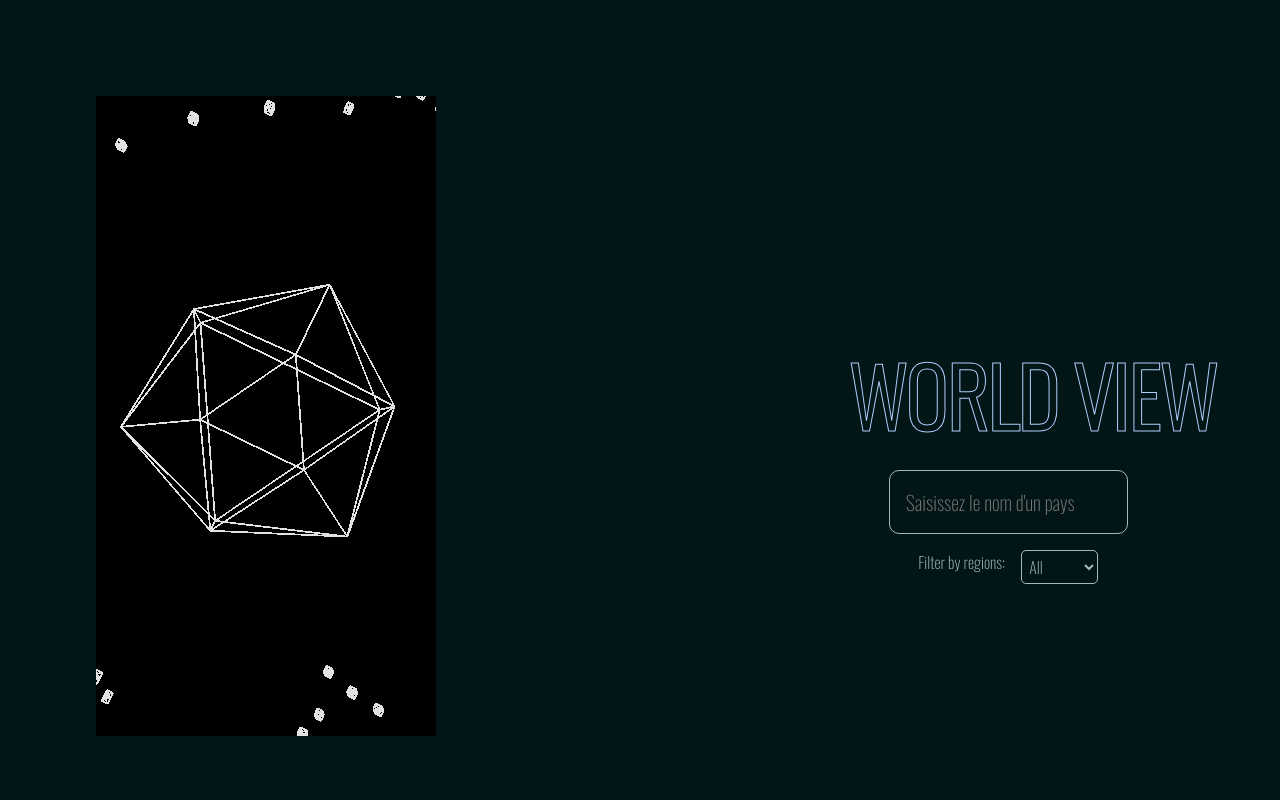
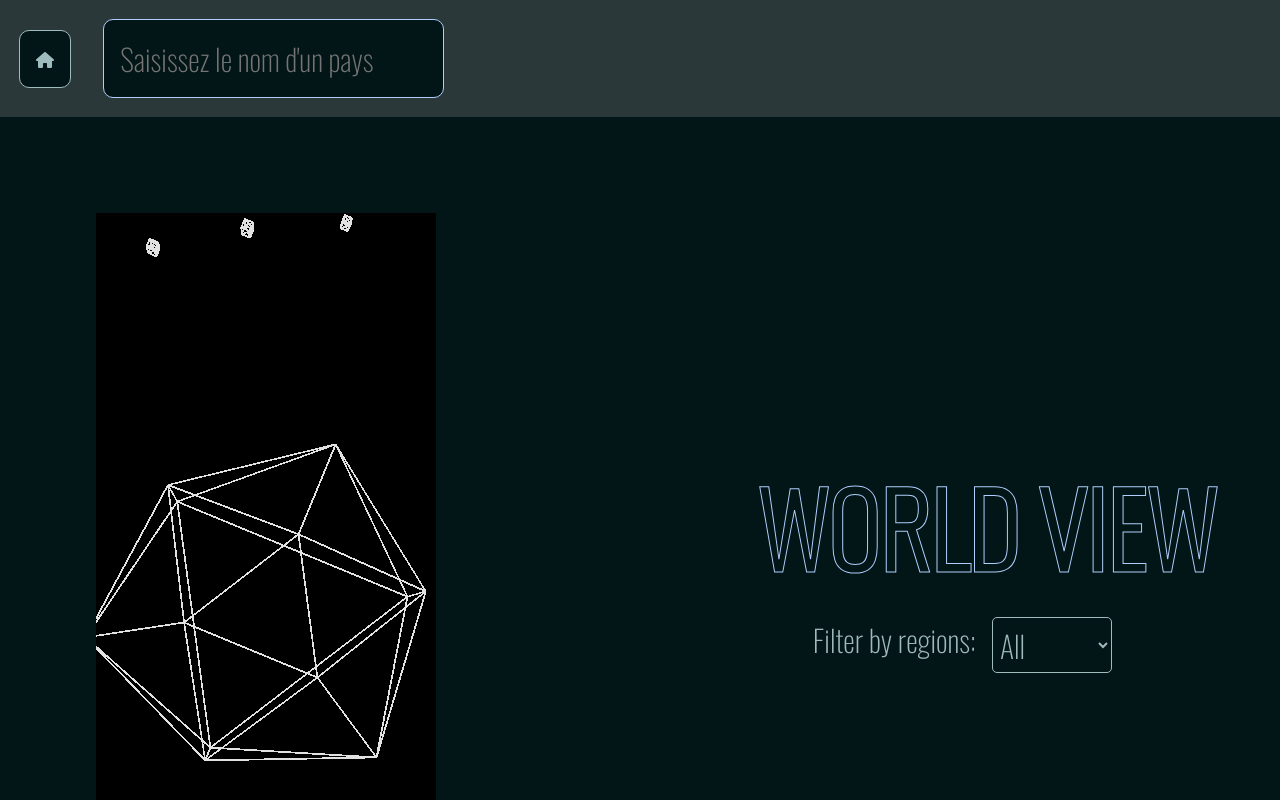
Before and after one commit to vo-olivier250405/worldView, a Next.js app in the folder world-view/: page / in a window 1280 px wide. Shown: the top 800 px of the page. Built offline with nearby package versions, Linux system fonts and the light colour scheme; no server answers.

Commit message:
[ADD] => Déplacement de la NavBar

```diff
--- a/world-view/package.json
+++ b/world-view/package.json
@@ -12,10 +12,14 @@
     "@fortawesome/fontawesome-svg-core": "^6.4.2",
     "@fortawesome/free-solid-svg-icons": "^6.4.2",
     "@fortawesome/react-fontawesome": "^0.2.0",
+    "@react-pdf/renderer": "^3.1.14",
     "@react-three/fiber": "^8.15.11",
+    "file-saver": "^2.0.5",
+    "file-server": "^2.2.1",
     "framer-motion": "^10.16.5",
     "motion": "^10.16.4",
     "next": "^14.0.3",
+    "pdf-lib": "^1.17.1",
     "popmotion": "^11.0.5",
     "react": "^18",
     "react-dom": "^18",
--- a/world-view/src/app/globals.scss
+++ b/world-view/src/app/globals.scss
@@ -19,7 +19,7 @@ header{
   display: flex;
   justify-content: space-between;
   margin: 1rem;
-  height: 50rem;
+  height: 60rem;
   .planet{
     display: none;
     width: 500px;
@@ -30,7 +30,7 @@ header{
       padding-top: 20rem;
       padding-left: 6rem;
       padding-right: 3rem;
-      font-size: 80px;
+      font-size: 100px;
       -webkit-text-fill-color: transparent;
       -webkit-text-stroke: 1px #B0CEFC;
     }
@@ -42,7 +42,7 @@ header{
       border-radius: 10px;
       display: flex;
       outline: none;
-      font-size: 20px;
+      font-size: 30px;
     }
 
   }
@@ -59,7 +59,11 @@ main{
   display: flex;
   justify-content: center;
   margin: 1rem;
+  label{
+    font-size: 30px;
+  }
   select{
+    font-size: 30px;
     margin-left: 1rem;
     padding: 0.2rem;
     border-radius: 5px;
@@ -69,7 +73,7 @@ main{
 
 .home-button{
   padding: 1rem;
-  margin: 3rem;
+  margin: 1rem;
   border: #a0bbbd 1px solid;
   border-radius: 10px;
 }
@@ -79,6 +83,10 @@ main{
   padding: 1rem;
 }
 
+.home-button:hover{
+  box-shadow: #043f46 0.5rem 0.5rem;
+  transition: all 0.3s ease;
+}
 
 .flags{
   display: grid;
@@ -136,6 +144,22 @@ section.container{
     padding-bottom: 1rem;
     border: none;
     background-color: transparent;
+  }
+}
+section.nav-bar {
+  padding: 0.2rem;
+  display: flex;
+  justify-content: left;
+  align-items: center;
+  background-color: #2a383a;
+
+  .search-bar{
+    padding: 1rem;
+    margin: 1rem;
+    border: #B0CEFC 1px solid;
+    border-radius: 10px;
+    font-size: 25px;
+    outline: none;
   }
 }
 
@@ -260,6 +284,11 @@ section.container{
       width: 500px;
     }
   }
+  section.nav-bar{
+    .search-bar{
+    font-size: 30px;
+  }
+  }
 
   .datas{
     display: flex;
--- a/world-view/src/app/page.tsx
+++ b/world-view/src/app/page.tsx
@@ -10,6 +10,7 @@ import earth from "@/images/earth.png";
 import { Filter } from "@/interfaces/filter";
 import { InputSelect } from "@/components/InputSelect";
 import Image from "next/image";
+import { ButtonHome } from "@/components/ButtonHome";
 
 export default function Home() {
   const [filter, setFilter] = useState<string>("");
@@ -17,16 +18,17 @@ export default function Home() {
   return (
     <>
       <PageWrapper>
+        <div className="nav-bar">
+          <NavBar filter={searchParams} setFilter={setSearchParams} />
+        </div>
         <header>
-          <NavBar />
           <AnimatedPLanet />
           {/* <RotateOnClick>
             <Image className="img" src={earth} alt="Logo" />
           </RotateOnClick> */}
-
           <div className="header">
             <h1>WORLD VIEW</h1>
-            <SearchBar filter={searchParams} setFilter={setSearchParams} />
+
             <InputSelect filter={filter} setFilter={setFilter} />
           </div>
         </header>
--- a/world-view/src/components/ButtonHome.tsx
+++ b/world-view/src/components/ButtonHome.tsx
@@ -1,14 +1,11 @@
 import { faHome } from "@fortawesome/free-solid-svg-icons";
 import { FontAwesomeIcon } from "@fortawesome/react-fontawesome";
 import Link from "next/link";
-import { HoverAnimation } from "@/app/Animations";
 
 export const ButtonHome = () => {
   return (
-    <HoverAnimation>
-      <Link href="/" className="home-button">
-        <FontAwesomeIcon icon={faHome} />
-      </Link>
-    </HoverAnimation>
+    <Link href="/" className="home-button">
+      <FontAwesomeIcon icon={faHome} className="icon" />
+    </Link>
   );
 };
--- a/world-view/src/components/Card.tsx
+++ b/world-view/src/components/Card.tsx
@@ -1,7 +1,6 @@
 import { CountryContext } from "@/contexts/contexts";
 import { Country } from "@/interfaces/country";
 import Link from "next/link";
-import { usePathname, useRouter, useSearchParams } from "next/navigation";
 import { useContext, useEffect } from "react";
 
 export const CardName = ({ children }: { children: any }) => {
--- a/world-view/src/components/DetailCountry.tsx
+++ b/world-view/src/components/DetailCountry.tsx
@@ -6,6 +6,7 @@ import { ButtonDisplayPoliticalAdminData } from "./PoliticalAdminData";
 import { TitleFlag } from "./TitleFlag";
 import { ButtonDisplayEcoDemoData } from "./EcoDemographicData";
 import { ButtonHome } from "./ButtonHome";
+import ButtonDownload from "./ButtonDownload";
 
 export const DetailCountry = ({ country }: { country: Country }) => {
   return (
@@ -20,6 +21,8 @@ export const DetailCountry = ({ country }: { country: Country }) => {
         <ButtonDisplayEcoDemoData country={country} />
         <ButtonDisplayCulturalData country={country} />
       </div>
+      <br />
+      {/* <ButtonDownload /> */}
     </section>
   );
 };
--- a/world-view/src/components/NavBar.tsx
+++ b/world-view/src/components/NavBar.tsx
@@ -1,53 +1,17 @@
-import { faBars, faHome, faSearch } from "@fortawesome/free-solid-svg-icons";
-import { FontAwesomeIcon } from "@fortawesome/react-fontawesome";
-import { useEffect, useState } from "react";
-import { motion } from "framer-motion";
-import { HoverAnimation } from "@/app/Animations";
+import { SearchBar } from "./SearchBar";
+import { ButtonHome } from "./ButtonHome";
 
-export const NavBar = () => {
-  const [showButtons, setShowButtons] = useState(false);
-  const variants = {
-    open: { opacity: 1, x: 0 },
-    closed: { opacity: 0, x: "-100%" },
-  };
-
+export const NavBar = ({
+  filter,
+  setFilter,
+}: {
+  filter: string;
+  setFilter: Function;
+}) => {
   return (
-    <>
-      <section className="container">
-        <section className="nav-bar">
-          {/* <HoverAnimation>
-            <FontAwesomeIcon
-              className="menu"
-              icon={faBars}
-              onClick={() => setShowButtons((showButtons) => !showButtons)}
-            />
-          </HoverAnimation>
-          <motion.nav
-            animate={showButtons ? "open" : "closed"}
-            variants={variants}
-          >
-            <ButtonsOPtions showButtons={showButtons} />
-          </motion.nav> */}
-        </section>
-      </section>
-    </>
+    <section className="nav-bar">
+      <ButtonHome />
+      <SearchBar filter={filter} setFilter={setFilter} />
+    </section>
   );
 };
-
-export const ButtonsOPtions = ({ showButtons }: { showButtons: boolean }) => {
-  const [showInput, setShowInput] = useState(false);
-  return (
-    <div className="buttons">
-      <HoverAnimation>
-        <button>
-          <FontAwesomeIcon icon={faHome} />
-        </button>
-      </HoverAnimation>
-      <HoverAnimation>
-        <button onClick={() => setShowInput(!showInput)}>
-          <FontAwesomeIcon icon={faSearch} />
-        </button>
-      </HoverAnimation>
-    </div>
-  );
-};
```
Also changed, not shown: world-view/src/Country/GetUrl.ts (added, +22 -0 lines), world-view/src/components/ButtonDownload.tsx (added, +51 -0 lines), 2 other files (tests, documents, lock files or other folders).
